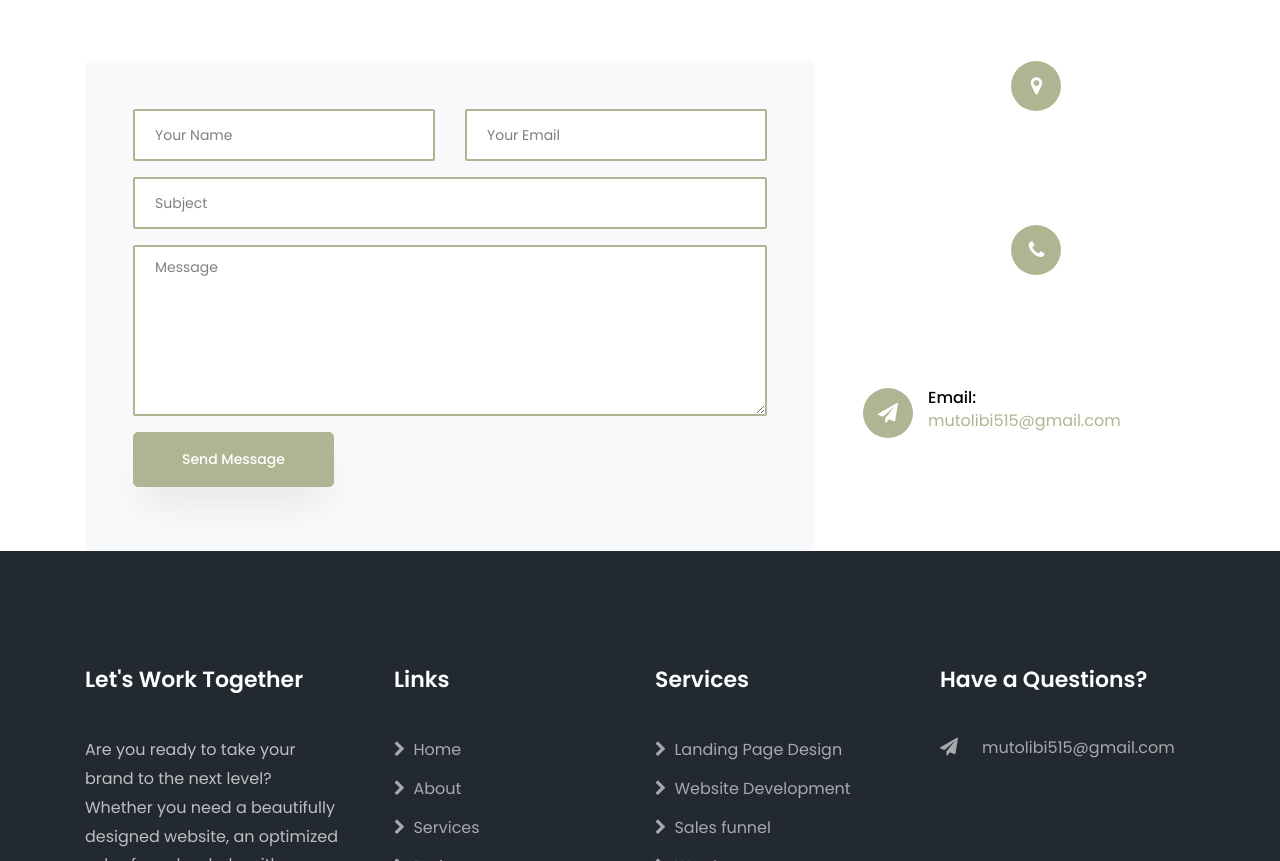
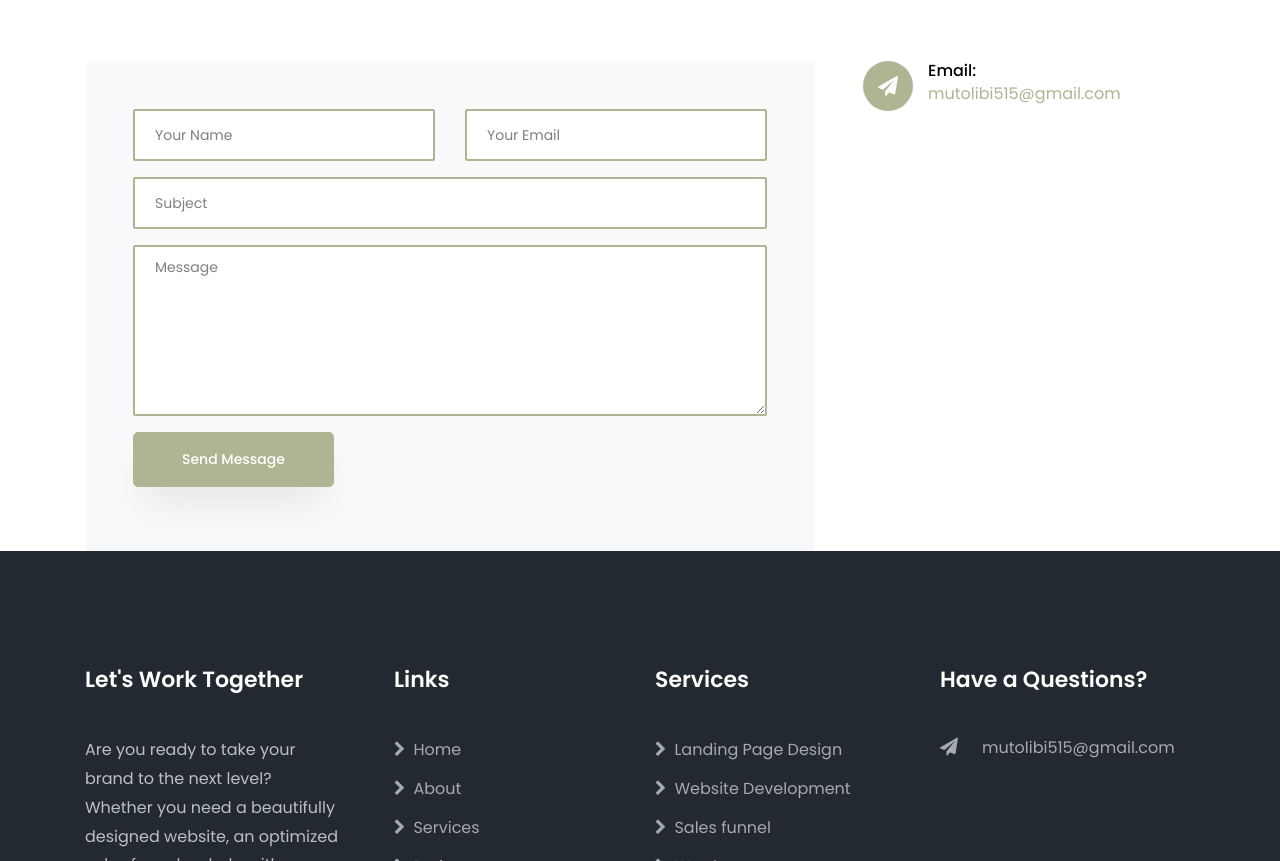
Before and after one commit to mutolib123/mutolib-portfolio, a plain HTML site: page index.html in a window 1280 px wide. Shown: the part 6878-7739 px from the top of the page. Drawn offline with Linux system fonts and the light colour scheme; some packages are replaced by stand-ins of ours; no server answers; files whose address does not match are found by name.

Commit message:
Update index.html

```diff
--- a/index.html
+++ b/index.html
@@ -728,18 +728,8 @@
 
 				<div class="col-md-4 d-flex pl-md-5">
 					<div class="row">
-						<div class="dbox w-100 d-flex">
-							<div class="icon d-flex align-items-center justify-content-center">
-								<span class="fa fa-map-marker"></span>
-							</div>
 
-						</div>
-						<div class="dbox w-100 d-flex">
-							<div class="icon d-flex align-items-center justify-content-center">
-								<span class="fa fa-phone"></span>
-							</div>
 
-						</div>
 						<div class="dbox w-100 d-flex">
 							<div class="icon d-flex align-items-center justify-content-center">
 								<span class="fa fa-paper-plane"></span>
```
